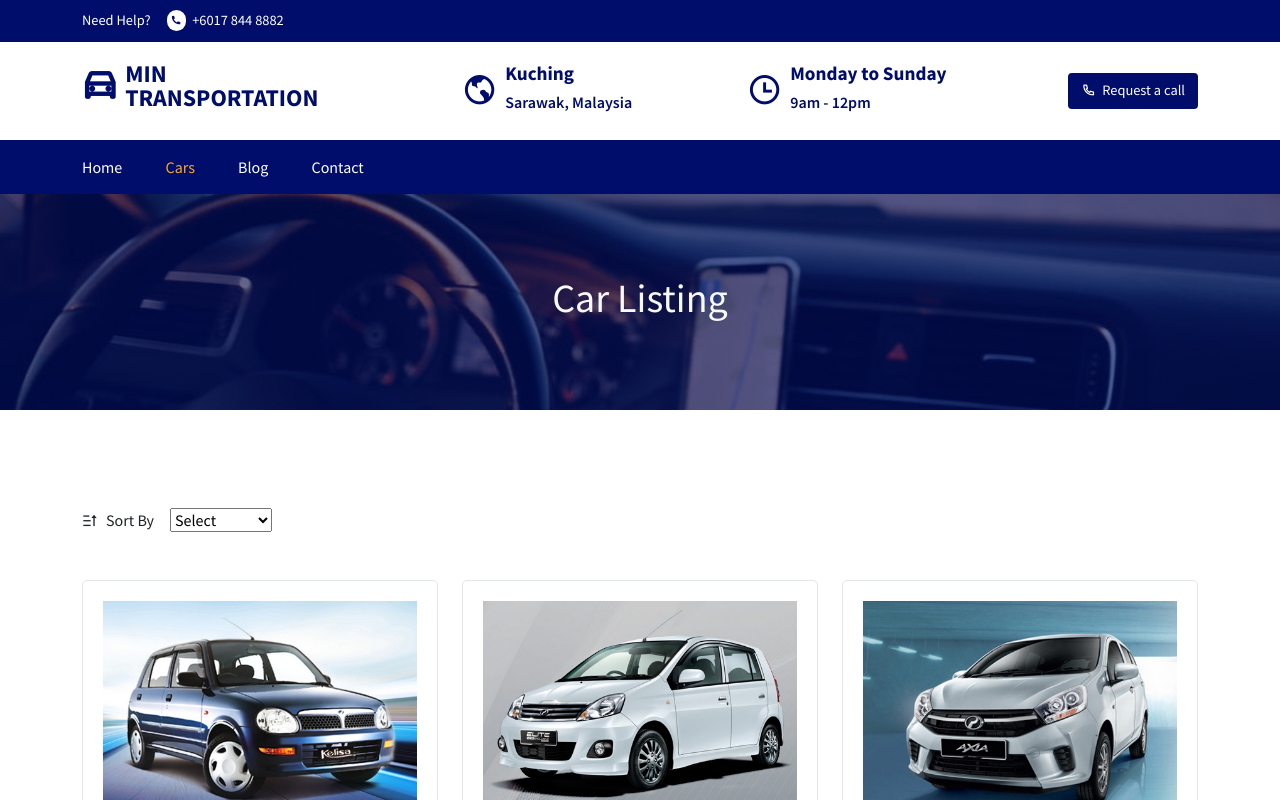
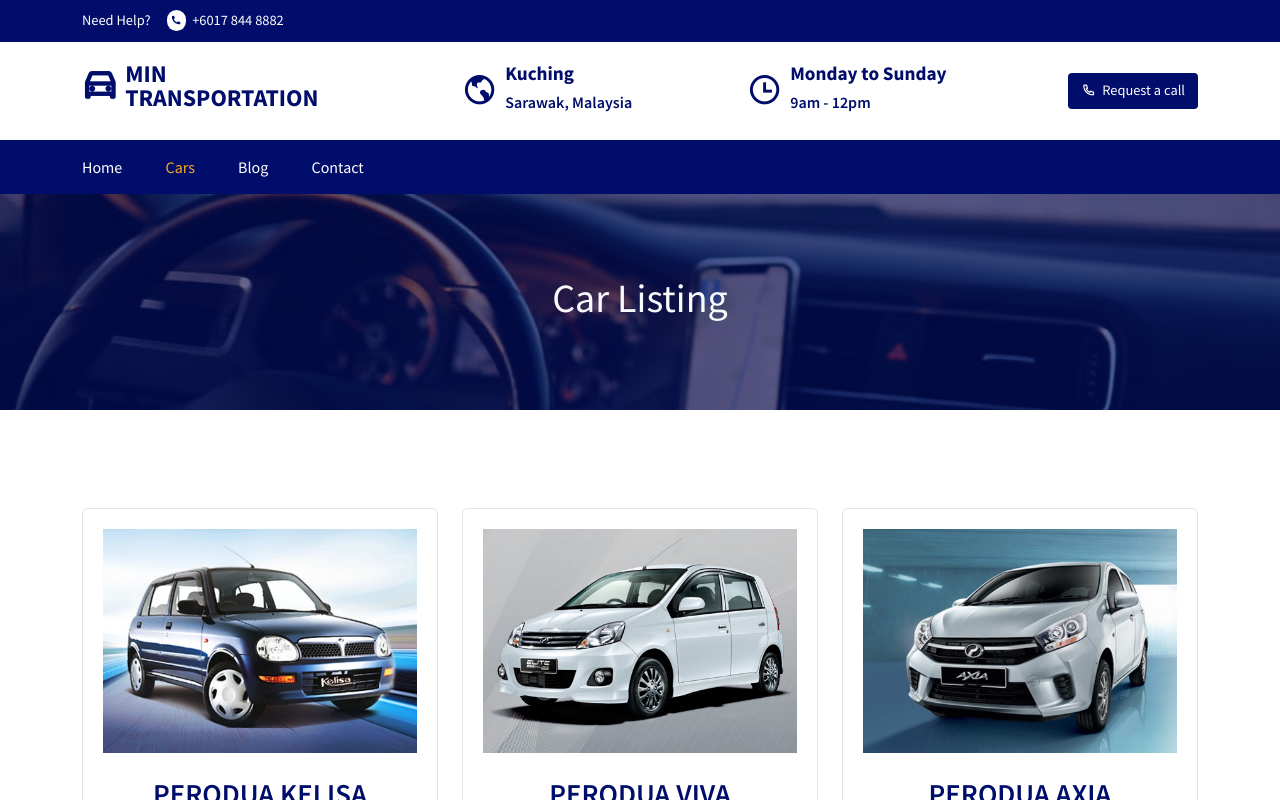
Before and after one commit to hong8955005/rental, a React (Create React App) app: page /cars in a window 1280 px wide. Shown: the top 800 px of the page. Built offline with nearby package versions, Linux system fonts and the light colour scheme.

Commit message:
Update CarListing.jsx

```diff
--- a/src/pages/CarListing.jsx
+++ b/src/pages/CarListing.jsx
@@ -13,7 +13,8 @@
       <section>
         <Container>
           <Row>
-            <Col lg="12">
+             {/* ============
+             <Col lg="12">
               <div className=" d-flex align-items-center gap-3 mb-5">
                 <span className=" d-flex align-items-center gap-2">
                   <i class="ri-sort-asc"></i> Sort By
@@ -26,7 +27,7 @@
                 </select>
               </div>
             </Col>
-
+ ============ */}
             {carData.map((item) => (
               <CarItem item={item} key={item.id} />
             ))}
```
